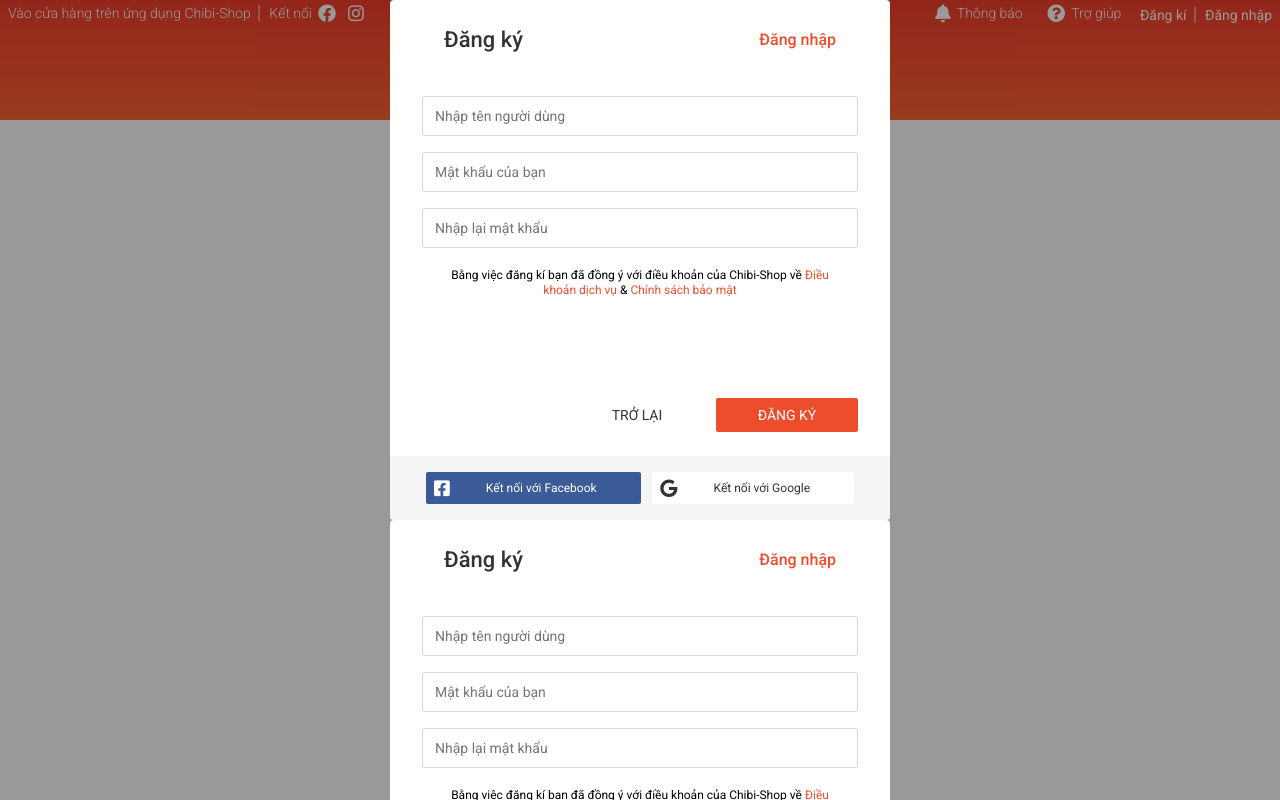
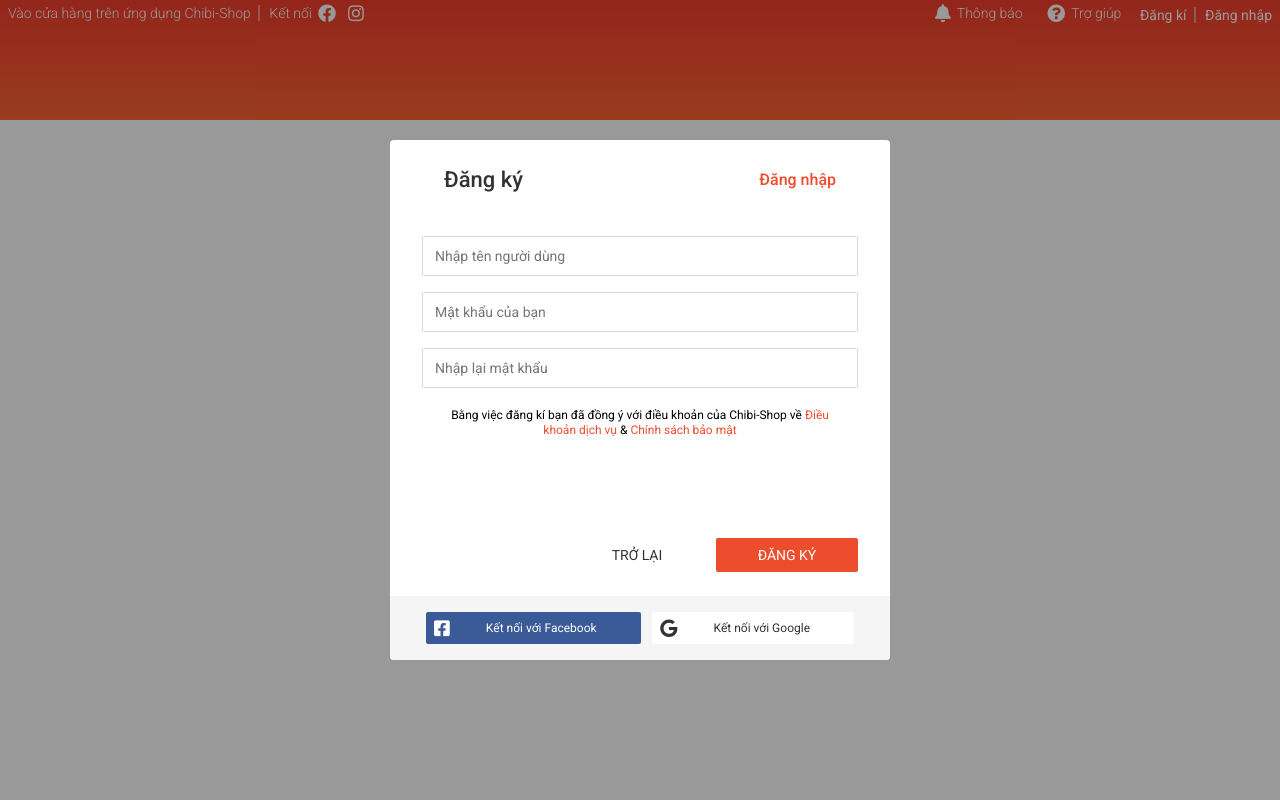
Before and after one commit to tranmackhai/DemoWeb, a plain HTML site: page index.html in a window 1280 px wide. Drawn offline with nearby package versions, Linux system fonts and the light colour scheme.

Commit message:
fist commit

```diff
--- a/index.html
+++ b/index.html
@@ -122,7 +122,7 @@
         <div class="modal__overlay"></div>
         <div class="modal__body">
             <!-- Register form -->
-            <div class="auth-form">
+            <!-- <div class="auth-form">
                 <div class="auth-form__container">
                     <div class="auth-form__header">
                         <h3 class="auth-form__heading">
@@ -169,7 +169,7 @@
                         </span>
                     </a>
                 </div>
-            </div>
+            </div> -->
 
             <!-- Login form -->
             <div class="auth-form">
```
